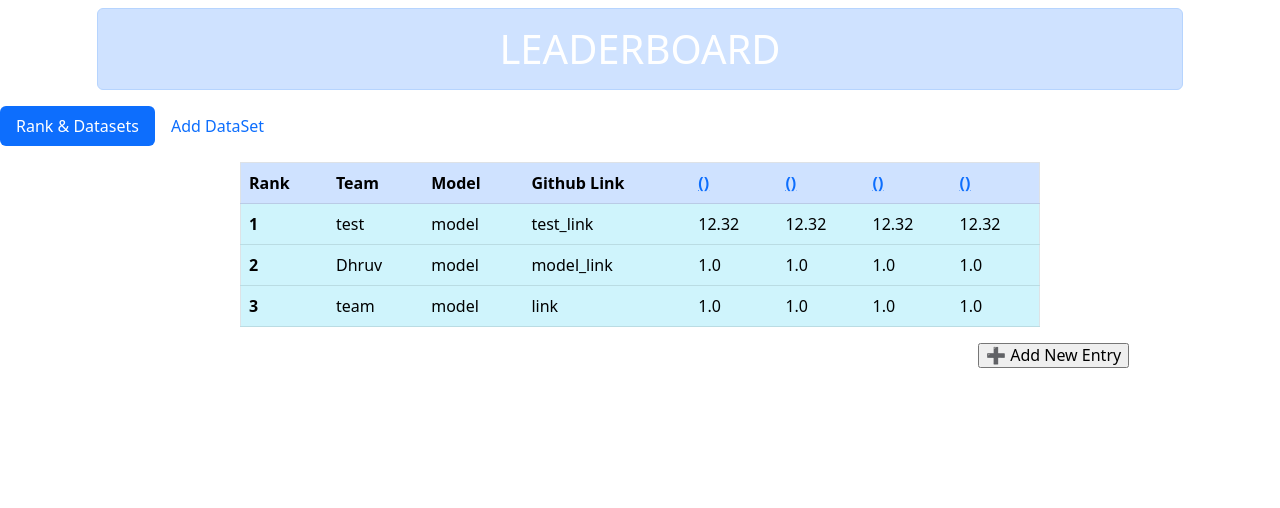
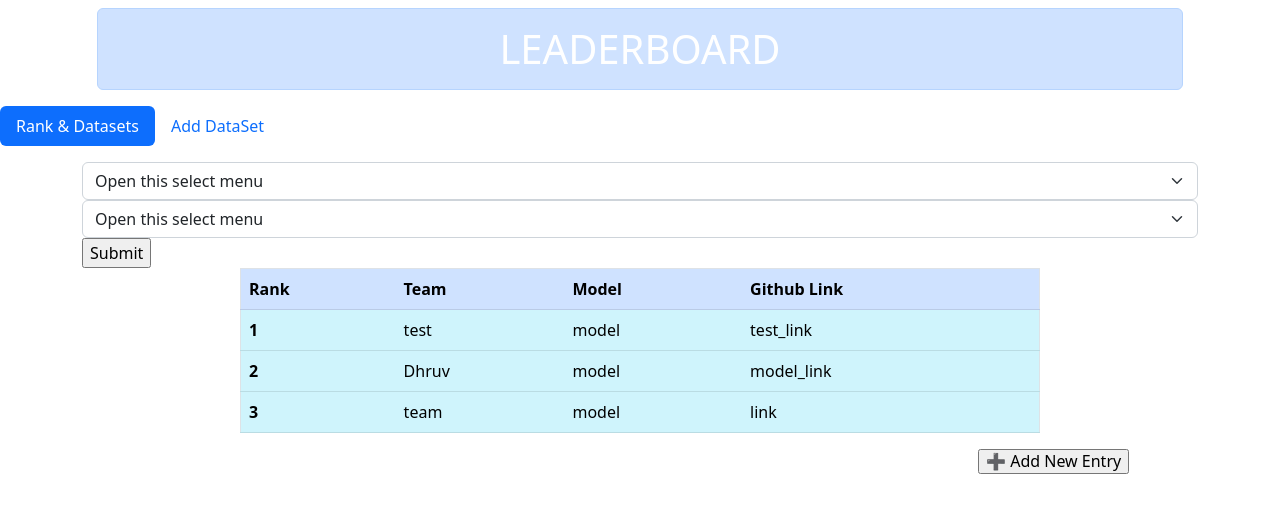
Before and after one commit to DhruvDarda/Leader_Board-website, a Flask app: page /LID/ in a window 1280 px wide. Shown: the part 64-572 px from the top of the page. Run offline with Flask 2, Linux system fonts and the light colour scheme; data comes from the database, SQL or seed files in the repository; some libraries are stand-ins or nearby versions.

Commit message:
added selection menu

```diff
--- a/Templates/LID.html
+++ b/Templates/LID.html
@@ -22,6 +22,26 @@
     </li>
 </ul>
 
+
+<div class="container-sm">
+    <form action="/LID/" method="post" name="Selection">
+        <select class="form-select" aria-label="Default select example">
+            <option selected>Open this select menu</option>
+            <option value="1">Accuracy</option>
+        </select>
+
+        <select class="form-select" aria-label="Default select example">
+            <option selected>Open this select menu</option>
+            {% for (_, daname) in datasets_names%}
+            <option value="1">{{ daname }}</option>
+            {% endfor %}
+        </select>
+
+        <input type="submit">
+    </form>
+</div>
+
+
 <div class="tab-content" id="pills-tabContent">
     <div class="tab-pane fade show active" id="home-tab-pane" role="tabpanel" aria-labelledby="home-tab" tabindex="0">
         <table class="table table-hover center" style="width:800px">
@@ -31,8 +51,8 @@
                     <th scope="col">Team</th>
                     <th scope="col">Model</th>
                     <th scope="col">Github Link</th>
-                    {% for data in datasets%}
-                    <th scope="col"> <a href="../Datasets/LID/{{ data }}" download="{{ data }}">
+                    {% for (data, daname) in datasets_names%}
+                    <th scope="col"> <a href="../Datasets/LID/{{ data }}" download="{{ daname }}">
                             {{ data[4:-4] }} </a></th>
                     {% endfor %}
                     {% if current_user.email == 'dhruvdarda2001@outlook.com' %}
@@ -47,12 +67,12 @@
                     <td>{{ score[3] }}</td>
                     <td>{{ score[2] }}</td>
                     <td>{{ score[4] }}</td>
-<!--                    {% for data in datasets%}-->
+                    <!--                    {% for data in datasets%}-->
                     <td> {{ score[5] }} </td>
-<!--                    {% endfor %}-->
+                    <!--                    {% endfor %}-->
                     {% if current_user.email == 'dhruvdarda2001@outlook.com' %}
                     <td>
-                        <form action="/LID/" method="post">
+                        <form action="/LID/" method="post" name="AdminDel">
                             <button type="submit" name='AdminDel' value="{{ score[0] }}">Delete
                                 Entry</button>
                         </form>
--- a/main.py
+++ b/main.py
@@ -5,6 +5,7 @@
 import os
 import sqlite3
 from flask import Blueprint, render_template, url_for, request, redirect, abort, send_from_directory
+#from sklearn import metrics
 from models import Score
 from werkzeug.utils import secure_filename, redirect
 from flask_login import login_required, current_user
@@ -33,6 +34,17 @@
 @login_required
 def profile():
     return render_template('profile.html', name=current_user.name)
+
+
+class TableUpdateForm(FlaskForm):
+    '''conn = sqlite3.connect('db_dataset.sqlite')
+    path = conn.execute(
+        "SELECT location FROM dataset WHERE task=='{}' ".format(task)).fetchall()
+    conn.close()'''
+    metrics = SelectField(
+        'metrics', choices=[('Accuracy', 'Accuracy'), ('RSME', 'RSME')])
+    datasets = SelectField(
+        'datasets', choices=[])
 
 
 @main.route("/POS/", methods=["GET", "POST"])
@@ -67,14 +79,21 @@
         cursor = conn.cursor()
         cursor.execute("DELETE FROM leaderboard_CM WHERE id == " + del_id)
         conn.commit()
+
     post = conn.execute(
         "SELECT * FROM leaderboard_CM WHERE lid>=0  order by lid desc").fetchall()
     conn.close()
     conn = sqlite3.connect('db_dataset.sqlite')
     path = conn.execute(
         "SELECT location FROM dataset WHERE task=='LID' ").fetchall()
+    name = conn.execute(
+        "SELECT dataset_name FROM dataset WHERE task=='LID' ").fetchall()
     conn.close()
-    return render_template("LID.html", post=post, datasets=path)
+    '''form = TableUpdateForm()
+    form.datasets.choices = [(path[i], name[i])
+                             for i in range(len(path))]
+    '''
+    return render_template("LID.html", post=post, datasets_names=zip(path, name))
 
 
 @ main.route("/datasetuploader", methods=["GET", "POST"])
```
